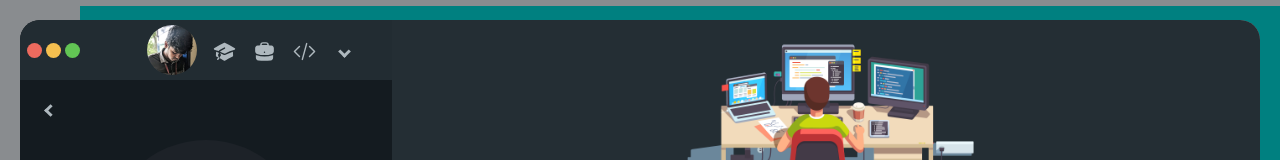
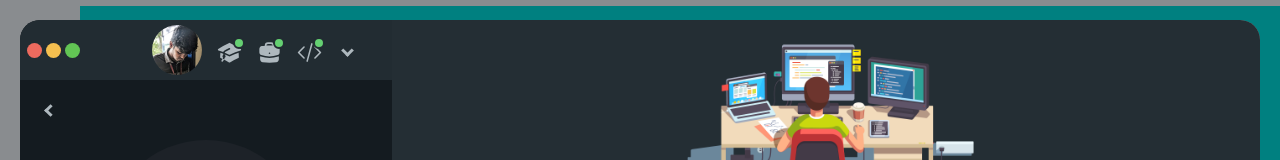
Before and after one commit to ShivaramGanesan/portfolio, a React (Create React App) app: page / in a window 1280 px wide. Shown: the top 160 px of the page. Built offline with nearby package versions, Linux system fonts and the light colour scheme.

Commit message:
click status handled

```diff
--- a/src/App.css
+++ b/src/App.css
@@ -112,8 +112,8 @@ body{
 }
 
 .action-button{
-  width: 35px;
-  height: 35px;
+  width: 25px;
+  height: 25px;
   /* border: solid; */
   border-radius: 50px;
   margin-right: 5px;
@@ -122,6 +122,8 @@ body{
   position: relative;
   top: 10px;
   color: rgb(174, 184, 190);
+  padding: 5px;
+
 }
 
 .window-icons{
@@ -135,6 +137,8 @@ body{
   flex-grow: 0;
   text-align: right;
   margin-right: 20px;
+  display: flex;
+  flex-direction: row;
 }
 
 .img-icon{
@@ -319,8 +323,10 @@ body{
 .more-button{
   background: none;
   border: none;
-  top: 3px !important;
-  position: relative !important;
+  /* top: 3px !important; */
+  /* position: relative !important; */
+  width: 30px;
+  height: 30px;
 }
 
 .more-selected{
@@ -368,3 +374,15 @@ body{
 .chat-link:hover{
   text-decoration: underline;
 }
+
+.status-icon{
+  position: absolute;
+  top: 2px;
+  right: 2px;
+  border: solid 2px rgb(34, 44, 50);
+  height: 20px;
+  background: rgb(101, 208, 114);
+  height: 8px;
+  width: 8px;
+  border-radius: 20px;
+}
--- a/src/Components/LeftPane.js
+++ b/src/Components/LeftPane.js
@@ -70,6 +70,10 @@ function ListViewComponent(props){
 
 function Topbar(props){
 
+    const [academicClickStatus, setAcademicClickStatus] = useState(false);
+    const [expClickStatus, setExpClickStatus] = useState(false);
+    const [projClickStatus, setProjClickStatus] = useState(false);
+
     var menu = [{
         id: "github",
         "text": "Github"
@@ -109,39 +113,42 @@ function Topbar(props){
             </div>
             <img className="profile-icon" src={shiva}></img>
             <div className="action-buttons">
-                <button id='academics' className={acadClass} onClick={() => {
+                <div id='academics' className={acadClass} onClick={() => {
                     props.setOption("academics")
                     props.updateSelectedComponent(0);
                     props.setState(global.defaults["academics"]);
                     props.setChatImg(ucrImage)
-                }}>
+                    setAcademicClickStatus(true);
+                }}>{!academicClickStatus ? <span className='status-icon'></span> : null}
                     <svg xmlns="http://www.w3.org/2000/svg" viewBox="0 0 24 24" fill="currentColor" className="w-6 h-6">
                         <path d="M11.7 2.805a.75.75 0 01.6 0A60.65 60.65 0 0122.83 8.72a.75.75 0 01-.231 1.337 49.949 49.949 0 00-9.902 3.912l-.003.002-.34.18a.75.75 0 01-.707 0A50.009 50.009 0 007.5 12.174v-.224c0-.131.067-.248.172-.311a54.614 54.614 0 014.653-2.52.75.75 0 00-.65-1.352 56.129 56.129 0 00-4.78 2.589 1.858 1.858 0 00-.859 1.228 49.803 49.803 0 00-4.634-1.527.75.75 0 01-.231-1.337A60.653 60.653 0 0111.7 2.805z" />
                         <path d="M13.06 15.473a48.45 48.45 0 017.666-3.282c.134 1.414.22 2.843.255 4.285a.75.75 0 01-.46.71 47.878 47.878 0 00-8.105 4.342.75.75 0 01-.832 0 47.877 47.877 0 00-8.104-4.342.75.75 0 01-.461-.71c.035-1.442.121-2.87.255-4.286A48.4 48.4 0 016 13.18v1.27a1.5 1.5 0 00-.14 2.508c-.09.38-.222.753-.397 1.11.452.213.901.434 1.346.661a6.729 6.729 0 00.551-1.608 1.5 1.5 0 00.14-2.67v-.645a48.549 48.549 0 013.44 1.668 2.25 2.25 0 002.12 0z" />
                         <path d="M4.462 19.462c.42-.419.753-.89 1-1.394.453.213.902.434 1.347.661a6.743 6.743 0 01-1.286 1.794.75.75 0 11-1.06-1.06z" />
                     </svg>
-              </button>
-                <button id='experience' className={expClass} onClick={() => {
+              </div>
+                <div id='experience' className={expClass} onClick={() => {
                     props.setOption("experience")
                     props.updateSelectedComponent(0);
                     props.setState(global.defaults["experience"]);
                     props.setChatImg(zohoImg)
-                }}>
+                    setExpClickStatus(true)
+                }}>{!expClickStatus ? <span className='status-icon'></span> : null}
                     <svg xmlns="http://www.w3.org/2000/svg" viewBox="0 0 24 24" fill="currentColor" className="w-6 h-6">
                         <path fillRule="evenodd" d="M7.5 5.25a3 3 0 013-3h3a3 3 0 013 3v.205c.933.085 1.857.197 2.774.334 1.454.218 2.476 1.483 2.476 2.917v3.033c0 1.211-.734 2.352-1.936 2.752A24.726 24.726 0 0112 15.75c-2.73 0-5.357-.442-7.814-1.259-1.202-.4-1.936-1.541-1.936-2.752V8.706c0-1.434 1.022-2.7 2.476-2.917A48.814 48.814 0 017.5 5.455V5.25zm7.5 0v.09a49.488 49.488 0 00-6 0v-.09a1.5 1.5 0 011.5-1.5h3a1.5 1.5 0 011.5 1.5zm-3 8.25a.75.75 0 100-1.5.75.75 0 000 1.5z" clipRule="evenodd" />
                         <path d="M3 18.4v-2.796a4.3 4.3 0 00.713.31A26.226 26.226 0 0012 17.25c2.892 0 5.68-.468 8.287-1.335.252-.084.49-.189.713-.311V18.4c0 1.452-1.047 2.728-2.523 2.923-2.12.282-4.282.427-6.477.427a49.19 49.19 0 01-6.477-.427C4.047 21.128 3 19.852 3 18.4z" />
                     </svg>
-                </button>
-                <button id='projects' className={projClass} onClick={() => {
+                </div>
+                <div id='projects' className={projClass} onClick={() => {
                     props.setOption("projects")
                     props.updateSelectedComponent(0);
                     props.setState(global.defaults["projects"]);
                     props.setChatImg(hadoopImg)
-                }}>
+                    setProjClickStatus(true)
+                }}>{!projClickStatus ? <span className='status-icon'></span> : null}
                     <svg xmlns="http://www.w3.org/2000/svg" viewBox="0 0 24 24" fill="currentColor" className="w-6 h-6">
                         <path fillRule="evenodd" d="M14.447 3.027a.75.75 0 01.527.92l-4.5 16.5a.75.75 0 01-1.448-.394l4.5-16.5a.75.75 0 01.921-.526zM16.72 6.22a.75.75 0 011.06 0l5.25 5.25a.75.75 0 010 1.06l-5.25 5.25a.75.75 0 11-1.06-1.06L21.44 12l-4.72-4.72a.75.75 0 010-1.06zm-9.44 0a.75.75 0 010 1.06L2.56 12l4.72 4.72a.75.75 0 11-1.06 1.06L.97 12.53a.75.75 0 010-1.06l5.25-5.25a.75.75 0 011.06 0z" clipRule="evenodd" />
                     </svg>
-                </button>
+                </div>
                 {/* <button id='tools' className="tools action-button" onClick={() => {
                     props.setOption("tools")
                 }}>T</button> */}
```
